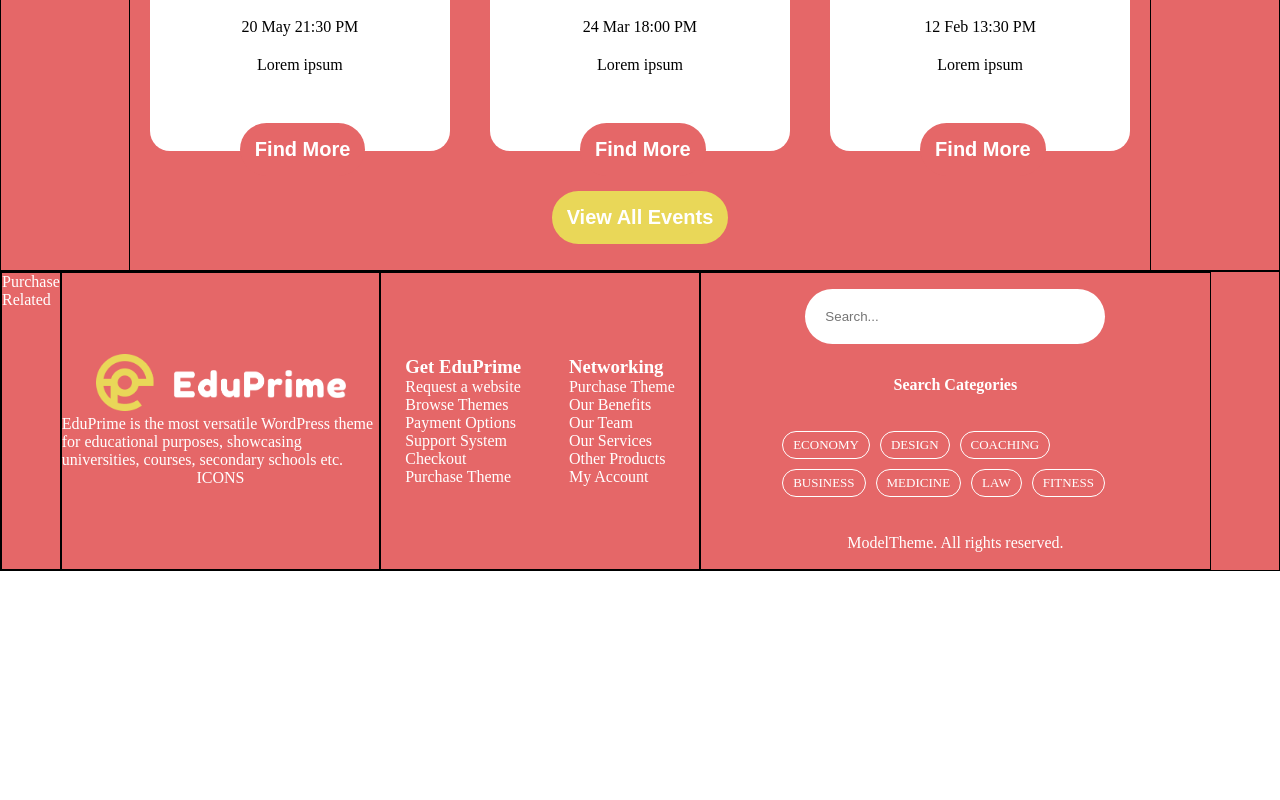
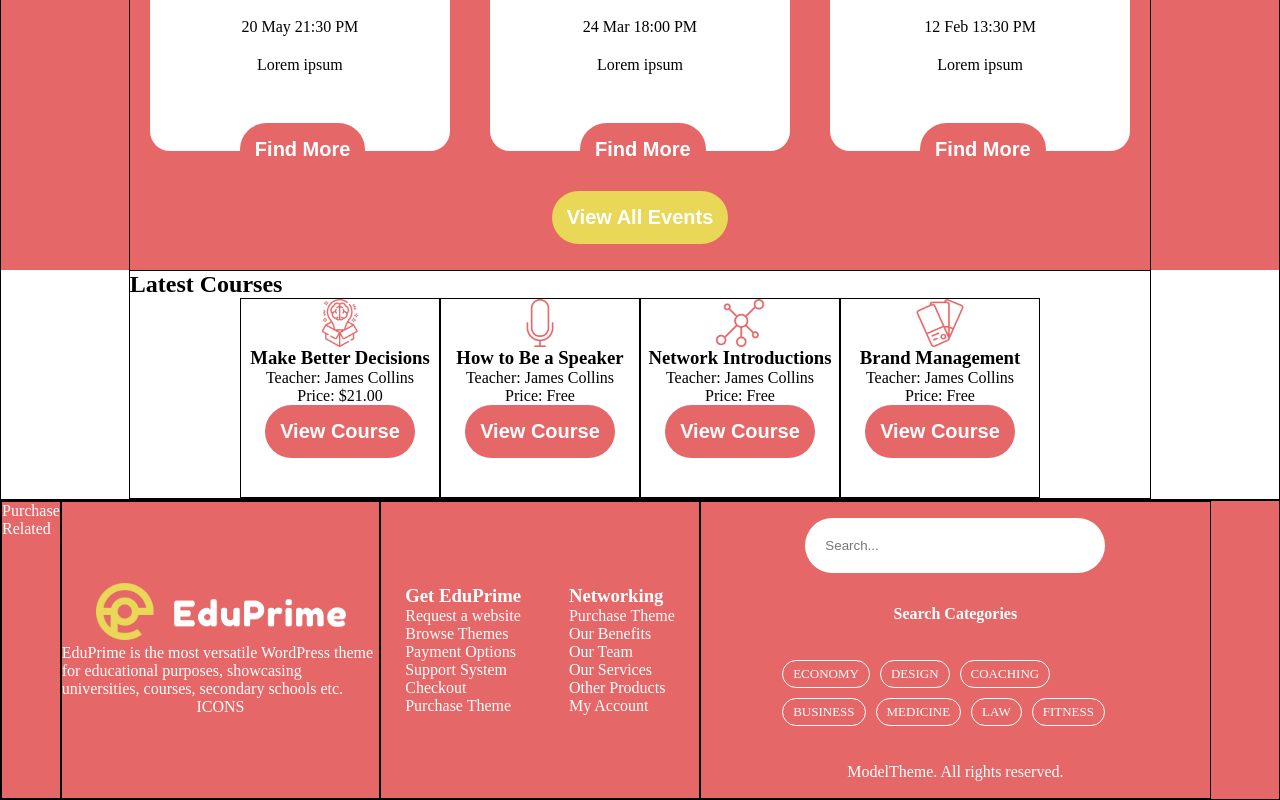
Before and after one commit to Afrodario/proj-html-vuejs, a Vue app: page / in a window 1280 px wide. Shown: the part 2083-2883 px from the top of the page. Before the commit the page ends 2654 px from the top, so only its background shows below. Built offline with nearby package versions, Linux system fonts and the light colour scheme.

Commit message:
15. Creato componente dinamico ultimi corsi

```diff
--- a/src/components/EduMain.vue
+++ b/src/components/EduMain.vue
@@ -5,6 +5,7 @@
       <EduFaculties/>
       <EduYears/>
       <EduEvents/>
+      <EduLatestCourses/>
   </main>
 </template>
 
@@ -14,6 +15,7 @@ import EduCourses from '../components/partials/EduCourses.vue'
 import EduFaculties from '../components/partials/EduFaculties.vue'
 import EduYears from '../components/partials/EduYears.vue'
 import EduEvents from '../components/partials/EduEvents.vue'
+import EduLatestCourses from '../components/partials/EduLatestCourses.vue'
 
 export default {
     name: "EduMain",
@@ -22,7 +24,8 @@ export default {
         EduCourses,
         EduFaculties,
         EduYears,
-        EduEvents
+        EduEvents,
+        EduLatestCourses
     }
 }
 </script>
--- /dev/null
+++ b/src/components/partials/EduLatestCourses.vue
@@ -0,0 +1,68 @@
+<template>
+  <section class="latest-courses">
+      <div class="container">
+          <h1>Latest Courses</h1>
+          <div class="courses-list flex">
+              <EduSingleCourse :latestCourses="coursesList"/>
+          </div>
+      </div>
+
+
+  </section>
+</template>
+
+<script>
+import EduSingleCourse from './EduSingleCourse.vue'
+export default {
+    name: "EduLatestCourses",
+    components: {
+        EduSingleCourse,
+    },
+    data() {
+        return {
+            coursesList: [
+                {
+                    path: "Decisions-icon.png",
+                    title: "Make Better Decisions",
+                    teacher: "James Collins",
+                    price: "$21.00"
+                },
+                {
+                    path: "Speaker-icon.png",
+                    title: "How to Be a Speaker",
+                    teacher: "James Collins",
+                    price: "Free"
+                },
+                {
+                    path: "Network-icon.png",
+                    title: "Network Introductions",
+                    teacher: "James Collins",
+                    price: "Free"
+                },
+                {
+                    path: "Brand-icon.png",
+                    title: "Brand Management",
+                    teacher: "James Collins",
+                    price: "Free"
+                },
+            ]
+        }
+    }
+
+}
+</script>
+
+<style lang="scss" scoped>
+@import "../../assets/style/variables.scss";
+section.latest-courses {
+    background-color: white;
+
+    .courses-list {
+        justify-content: space-around;
+        align-items: center;
+    }
+
+}
+
+
+</style>
--- /dev/null
+++ b/src/components/partials/EduSingleCourse.vue
@@ -0,0 +1,39 @@
+<template>
+  <div class="wrapper flex">
+    <div v-for="(item, index) in latestCourses"
+        :key="index"
+        class="course flex">
+        <img class="icon" :src="require('../../assets/img/' + item.path)">
+        <h3>{{item.title}}</h3>
+        <span>Teacher: {{item.teacher}}</span>
+        <span>Price: {{item.price}}</span>
+        <button class="main-btn brand-btn">View Course</button>
+    </div>
+  </div>
+</template>
+
+<script>
+export default {
+    name: "EduSingleCourse",
+    props: {
+        latestCourses: Array,
+    },
+}
+
+</script>
+
+<style lang="scss" scoped>
+.wrapper {
+    justify-content: space-around;
+}
+
+.course {
+    border: 1px solid black;
+    height: 200px;
+    width: 200px;
+    text-align: center;
+    flex-direction: column;
+    align-items: center;
+}
+
+</style>
```
